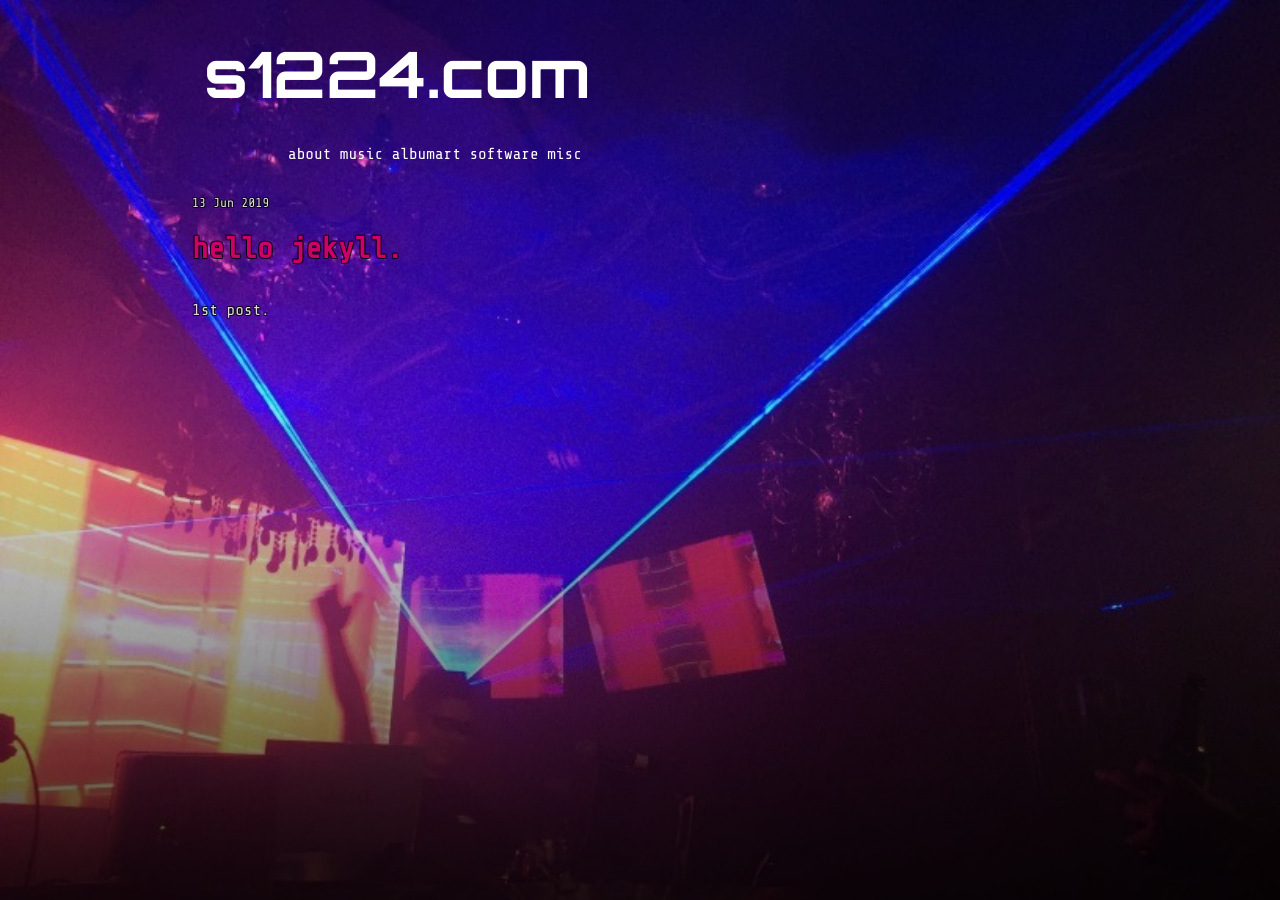
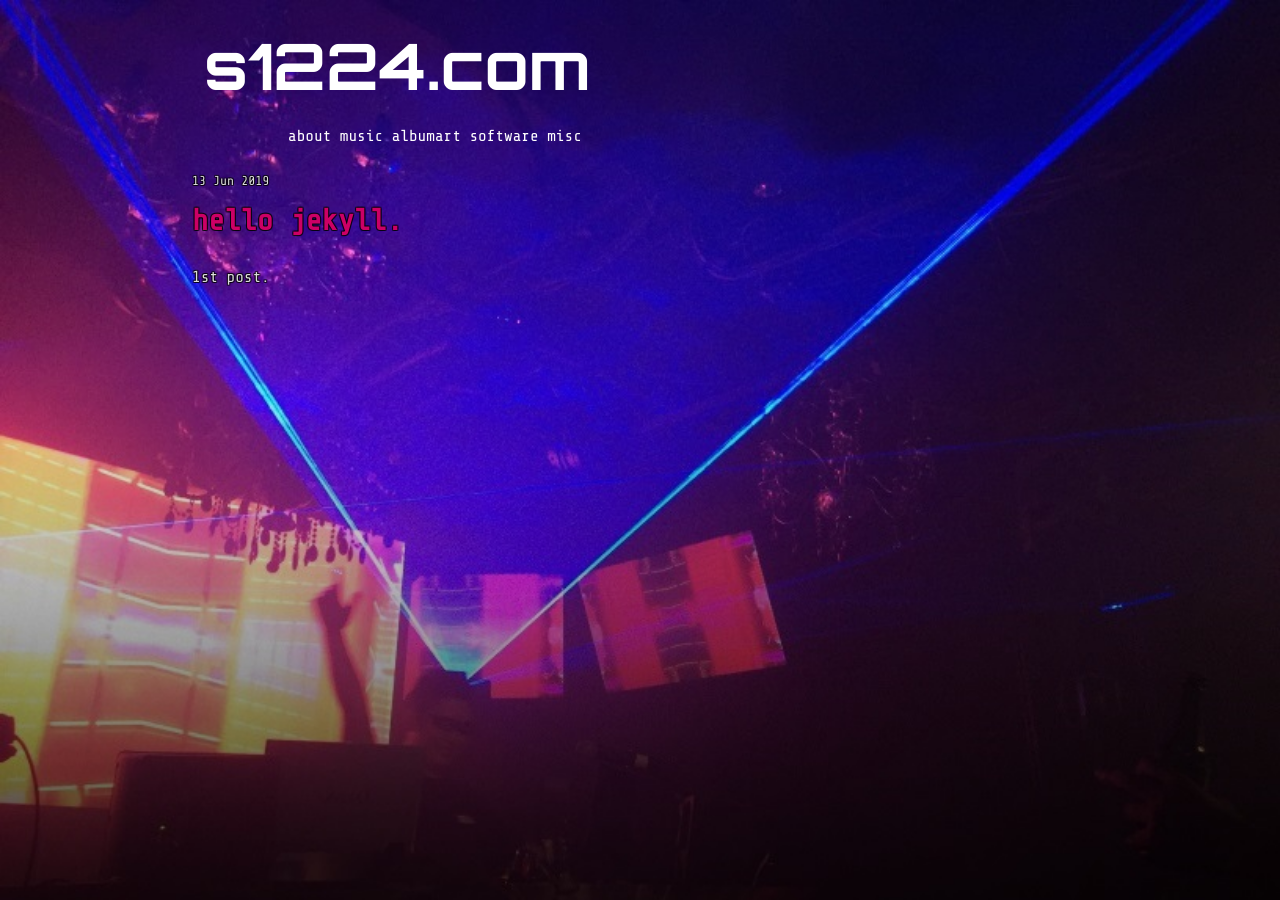
Before and after one commit to switchworks/switchworks.github.io, a Jekyll site: the page built from _posts/2019-06-13-hello-jekyll.md, in a window 1280 px wide. Built offline with Jekyll 4.4.1, drawn with Linux system fonts in a browser that asks for light colours; our own code applies the rules of GitHub Pages for plain Markdown files.

Commit message:
Update default.html

```diff
--- a/_layouts/default.html
+++ b/_layouts/default.html
@@ -25,7 +25,7 @@
 		height : 100%;
 		font-family : 'Share Tech Mono', "游ゴシック体", YuGothic, "YuGothic M", "ヒラギノ角ゴ Pro W3", sans-serif;
 		font-size : 1.6rem;
-		line-height: 2;
+		line-height: 1.75;
 		color : #dddddd;
 		background: url("/images/0023bg.jpg");
 		background-size: cover;
```
